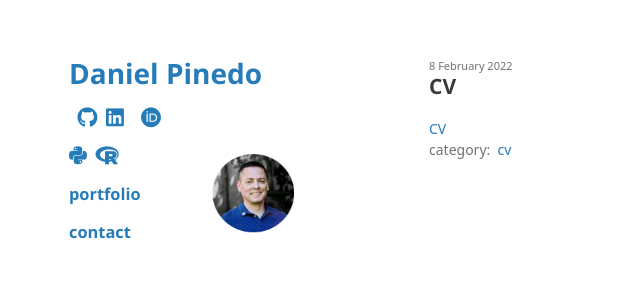
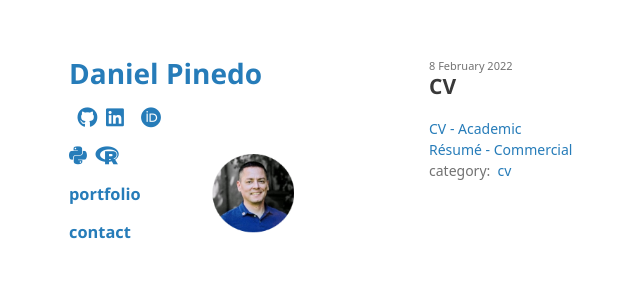
Before and after one commit to odenipinedo/odenipinedo.github.io, a Jekyll site: the page built from _posts/2022-02-09-cv.html, in a window 1280 px wide. Shown: the top 300 px of the page, without its empty margins (141-781 px from the left). Built offline with Jekyll 4.4.1, drawn with Linux system fonts in a browser that asks for light colours; nearby versions of some CDN libraries; some web fonts are replaced; a style sheet for code colours, icons or effects is not loaded; the repository's description, which GitHub fills in, is left out.

Commit message:
Update 2022-02-09-cv.html

```diff
--- a/_posts/2022-02-09-cv.html
+++ b/_posts/2022-02-09-cv.html
@@ -10,5 +10,5 @@ sitemap:
   lastmod: 2022-02-20
   exclude: 'no'
 ---
-
-<a href="/assets/pdf/pinedo-cv20220220.pdf">CV</a>
+<a href="/assets/pdf/PinedoCV2022Mar.pdf">CV - Academic</a><br>
+<a href="/assets/pdf/PinedoResume2022Feb.pdf">Résumé - Commercial</a>
```
